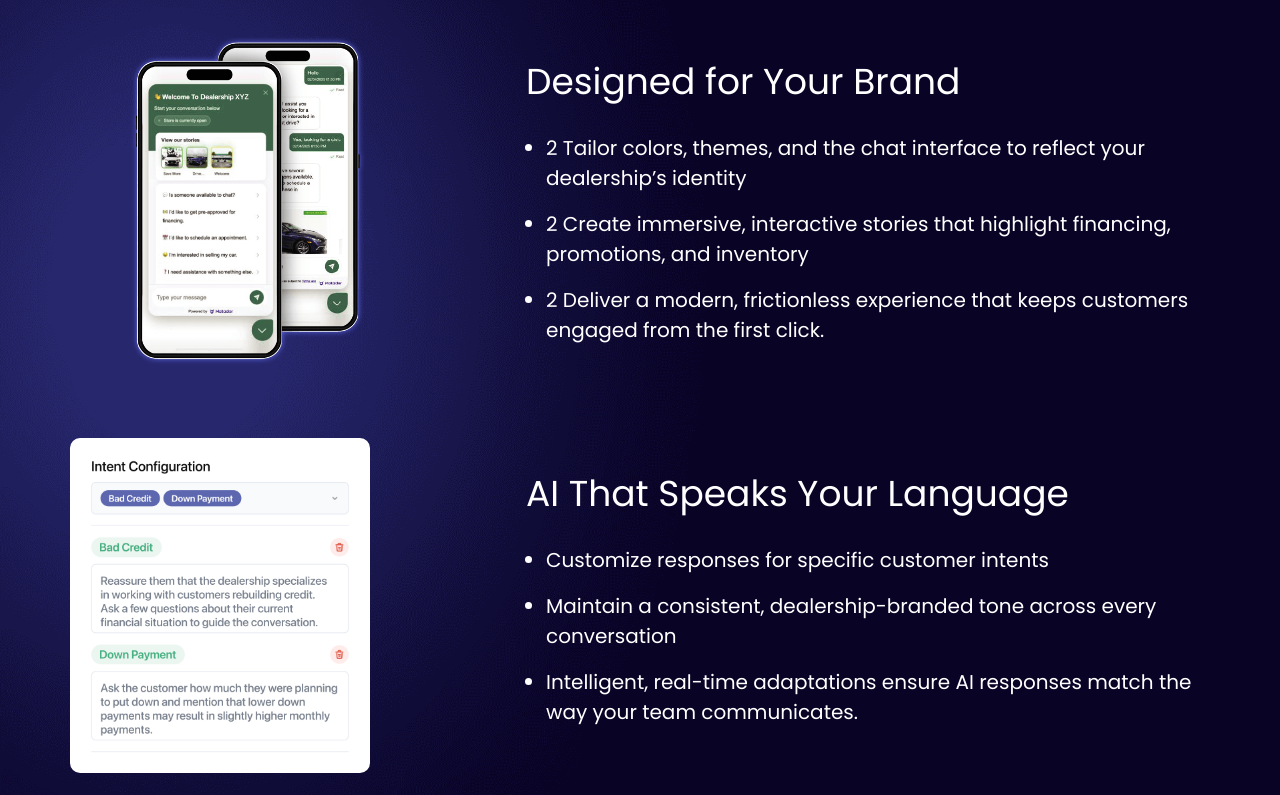
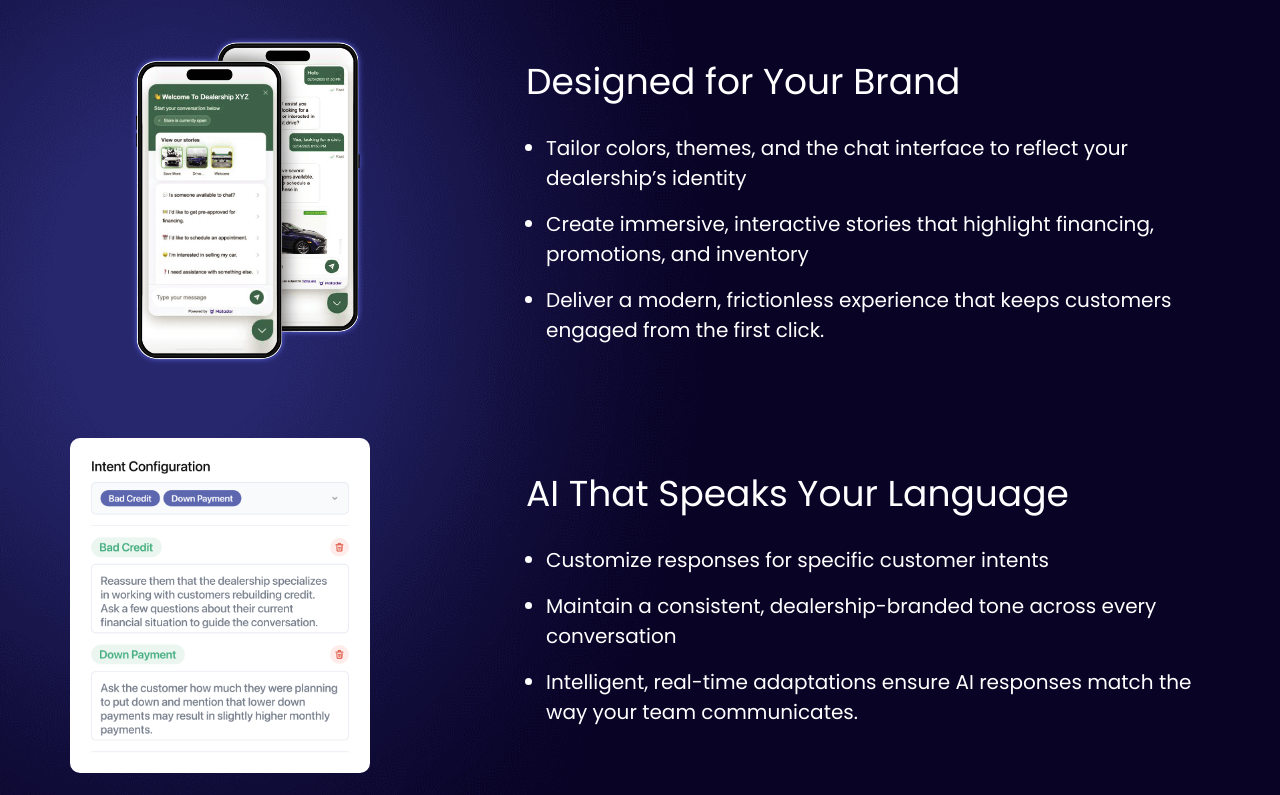
Before and after one commit to vishal8691/matador, a plain HTML site: page AIChat.html in a window 1280 px wide. Shown: the part 5240-6035 px from the top of the page. Drawn offline with nearby package versions, Linux system fonts and the light colour scheme.

Commit message:
Add files via upload

```diff
--- a/AIChat.html
+++ b/AIChat.html
@@ -154,14 +154,14 @@ visitors into customers.
                   <label>Designed for Your Brand</label>
                   <ul>
                      <li>
-                        2 Tailor colors, themes, and the chat interface to reflect
+                         Tailor colors, themes, and the chat interface to reflect
 your dealership’s identity
                      </li>
                      <li>
-                        2 Create immersive, interactive stories that highlight
+                         Create immersive, interactive stories that highlight
                         financing, promotions, and inventory</li>
                      <li>
-                        2 Deliver a modern, frictionless experience that keeps
+                         Deliver a modern, frictionless experience that keeps
                         customers engaged from the first click.</li>
                   </ul>
                </div>
@@ -238,7 +238,7 @@ your dealership’s identity
    <section class="visit_wrapper">
       <div class="container text-center" data-aos="fade-up" data-aos-delay="100">
          <p class="desc">Want to learn more? visit</p>
-         <button class="btn_sec"><img src="images/Chat_ai/AI_btn.png" alt="" /></button>
+         <a class="btn_sec" href="voiceAI.html#contact"><img src="images/Chat_ai/AI_btn.png" alt="" /></a>
          <p class="desc">to schedule your personalized demo today.</p>
       </div>
    </section>
--- a/css/style.css
+++ b/css/style.css
@@ -1259,6 +1259,7 @@ body.chat_bg{
     background: transparent;
     max-width: 300px;
     margin-bottom: 50px;
+    display: inline-block;
 }
 .visit_wrapper  .btn_sec:focus,
 .visit_wrapper  .btn_sec:hover{
```
Also changed, not shown: voiceAI.html (+1 -1 lines).
